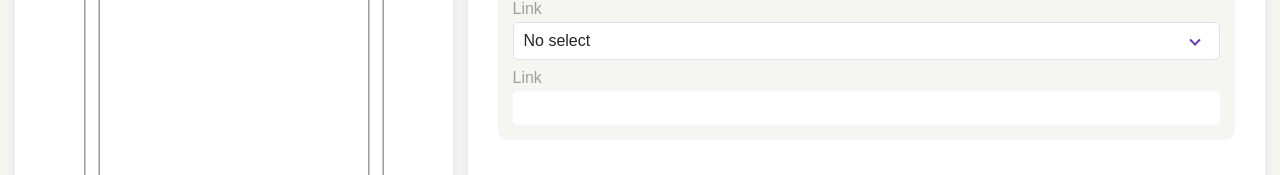
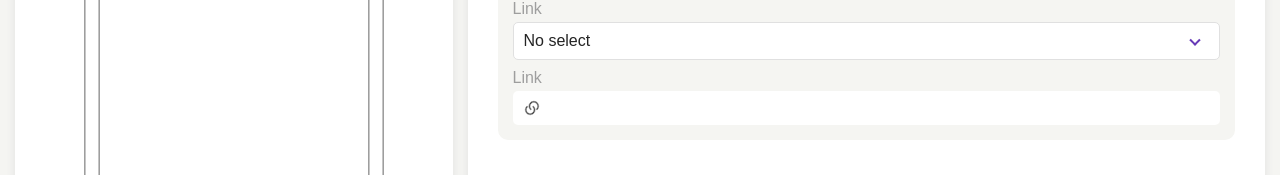
Before and after one commit to MTONSEG/app, a React (Vite) app: page /profile in a window 1280 px wide. Shown: the part 329-504 px from the top of the page. Built offline with nearby package versions, Linux system fonts and the light colour scheme.

Commit message:
update form wrapper component, add icon

```diff
--- a/src/components/ui/forms/FormWrapper/FormWrapper.scss
+++ b/src/components/ui/forms/FormWrapper/FormWrapper.scss
@@ -7,8 +7,34 @@
     grid-template-columns: minmax(100px, 0.3fr) 1fr;
   }
 
+  &--with-icon {
+    input {
+      padding-right: 30px;
+    }
+  }
+
   &__label {
     font-weight: 500;
     color: var(--gray);
   }
+
+  &__input-inner {
+    position: relative;
+  }
+
+  &__icon-wrap {
+    svg {
+      position: absolute;
+      top: 50%;
+      left: 10px;
+      transform: translateY(-50%);
+      width: 18px;
+      height: 18px;
+      stroke: var(--gray);
+    }
+
+    & + input {
+      padding-left: 40px;
+    }
+  }
 }
--- a/src/components/ui/forms/FormWrapper/FormWrapper.tsx
+++ b/src/components/ui/forms/FormWrapper/FormWrapper.tsx
@@ -4,14 +4,19 @@ import './FormWrapper.scss'
 interface PropsType extends DetailedHTMLProps<HTMLAttributes<HTMLDivElement>, HTMLDivElement> {
   title: string
   children: ReactNode
+  icon?: ReactNode
   variant?: 'default' | 'grid'
 }
 
-const FormWrapper: FC<PropsType> = ({ children, title, variant = 'default', ...props }) => {
+const FormWrapper: FC<PropsType> = ({ children, title, icon, variant = 'default', ...props }) => {
   return (
     <div className={`form-wrapper form-wrapper--${variant}`} {...props}>
       <p className='form-wrapper__label'>{title}</p>
-      {children}
+
+      <div className={`form-wrapper__input-inner`}>
+        {!!icon && <div className='form-wrapper__icon-wrap'>{icon}</div>}
+        {children}
+      </div>
     </div>
   )
 }
--- a/src/components/ui/forms/Input/Input.tsx
+++ b/src/components/ui/forms/Input/Input.tsx
@@ -1,7 +1,8 @@
-import { DetailedHTMLProps, FC, InputHTMLAttributes } from 'react'
+import type { DetailedHTMLProps, FC, InputHTMLAttributes } from 'react'
 import './Input.scss'
 
 interface PropsType extends DetailedHTMLProps<InputHTMLAttributes<HTMLInputElement>, HTMLInputElement> {
+
   className?: string
 }
 
--- a/src/components/widgets/cards/SocialItem/SocialItem.tsx
+++ b/src/components/widgets/cards/SocialItem/SocialItem.tsx
@@ -5,9 +5,9 @@ import Select from '@/components/ui/forms/Select/Select'
 import { useActions } from '@/hooks/redux/useActions'
 import { useAppSelector } from '@/hooks/redux/useTypedRedux'
 import { FC } from 'react'
-// import GithubIcon from ''
+import LinkIcon from '@icons/link.svg?react'
+import { useSocialIcons } from '@/hooks/common/useSocialIcons'
 import './SocialItem.scss'
-import { useSocialIcons } from '@/hooks/common/useSocialIcons'
 
 interface PropsType {
   title: string
@@ -34,7 +34,7 @@ const SocialItem: FC<PropsType> = () => {
         <Select options={options} icons={socialIconMap} onSelectOption={handleOptionClick} />
       </FormWrapper>
 
-      <FormWrapper title='Link'>
+      <FormWrapper title='Link' icon={<LinkIcon />}>
         <Input />
       </FormWrapper>
     </FormBox>
```
